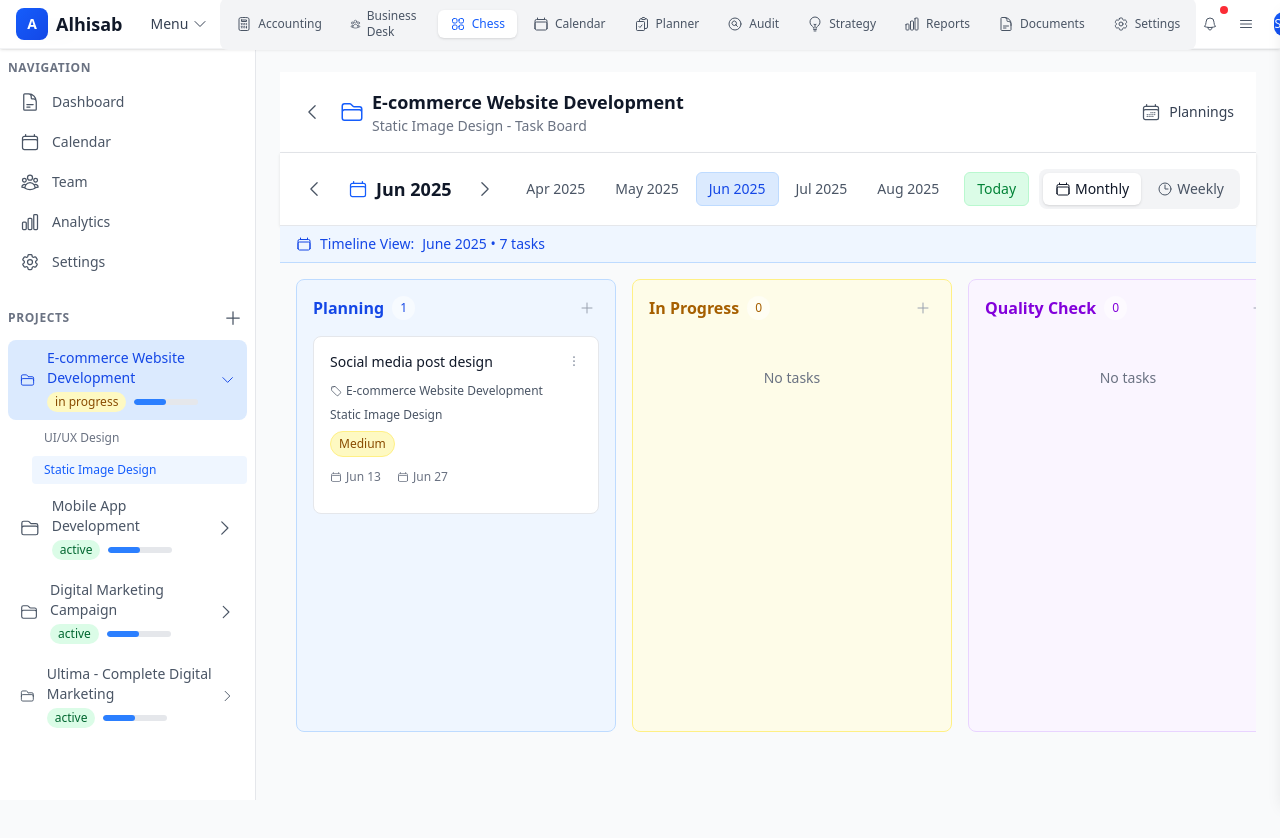
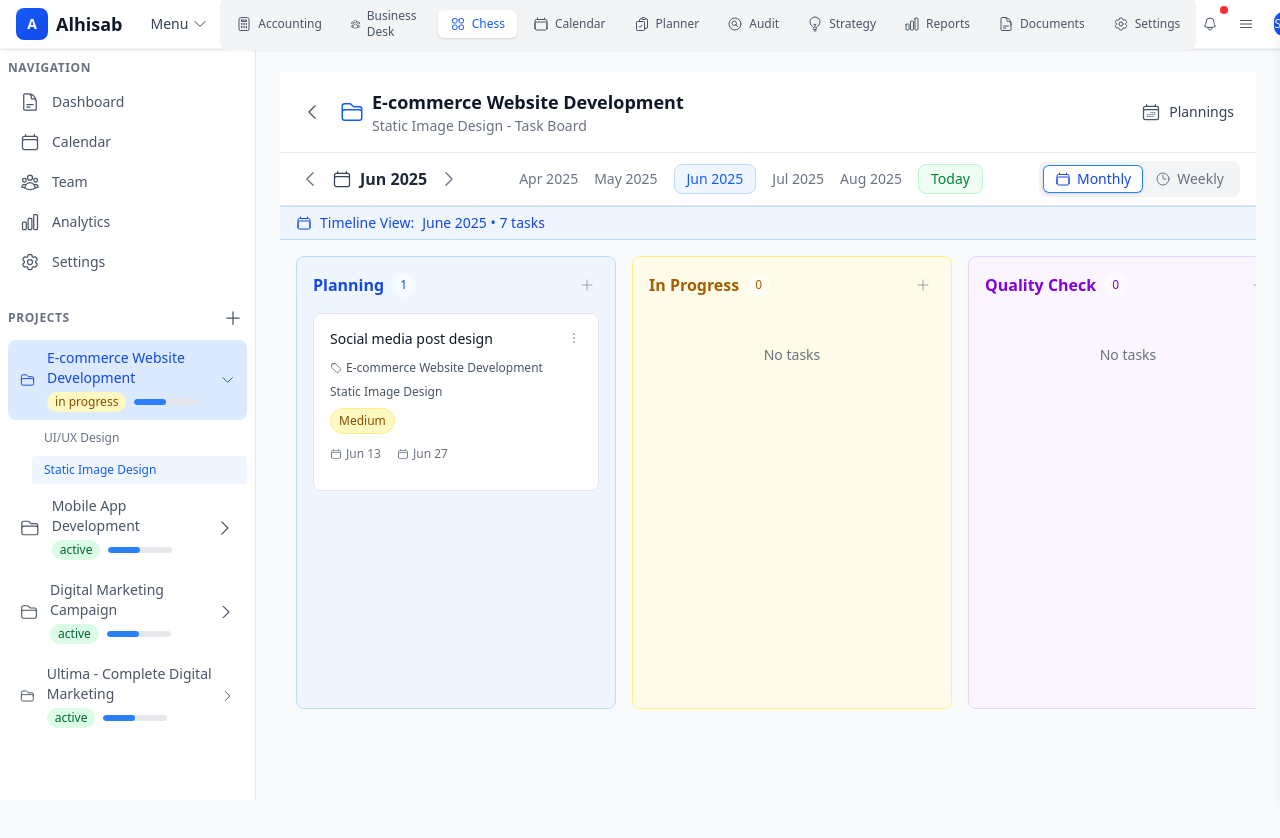
Before and after one commit to einfoengine/alhisab, a Next.js app in the folder frontend/: page /chess/proj_001/ser_001 in a window 1280 px wide. Shown: the top 838 px of the page. Built offline with nearby package versions, Linux system fonts and the light colour scheme.

Commit message:
Improvement of task timeline in progress

```diff
--- a/frontend/src/components/TasksBoardView.tsx
+++ b/frontend/src/components/TasksBoardView.tsx
@@ -273,7 +273,7 @@ const TasksBoardView: React.FC<TasksBoardViewProps> = ({ tasks, onUpdateTask, on
     <div className="h-full flex flex-col">
       {/* Timeline Indicator */}
       {timelineInfo && (
-        <div className="bg-blue-50 border-b border-blue-200 px-4 py-2 flex-shrink-0">
+        <div className="bg-blue-50 border-y border-blue-200 px-4 py-1.5 flex-shrink-0">
           <div className="flex items-center gap-2 text-sm text-blue-700">
             <CalendarIcon className="w-4 h-4" />
             <span className="font-medium">Timeline View:</span>
--- a/frontend/src/components/TimelineSelector.tsx
+++ b/frontend/src/components/TimelineSelector.tsx
@@ -73,52 +73,59 @@ const TimelineSelector: React.FC<TimelineSelectorProps> = ({
   };
 
   return (
-    <div className="bg-white border-b border-gray-200 p-4 shadow-sm">
+    <div className="bg-white border-b border-gray-200 px-4 py-2">
       <div className="flex items-center justify-between">
         {/* Navigation Controls */}
-        <div className="flex items-center gap-4">
+        <div className="flex items-center gap-2">
           <button
             onClick={navigatePrevious}
-            className="p-2 rounded-md hover:bg-gray-100 transition-colors"
+            className="p-1 rounded-md hover:bg-gray-100 transition-colors"
             title={`Previous ${view === 'monthly' ? 'month' : 'week'}`}
           >
-            <ChevronLeftIcon className="w-5 h-5 text-gray-600" />
+            <ChevronLeftIcon className="w-5 h-5 text-gray-500" />
           </button>
 
           <div className="flex items-center gap-2">
-            <CalendarIcon className="w-5 h-5 text-blue-600" />
-            <span className="text-lg font-semibold text-gray-900">
+            <CalendarIcon className="w-5 h-5 text-gray-700" />
+            <span className="text-base font-semibold text-gray-800">
               {view === 'monthly' ? formatMonth(selectedMonth) : formatWeek(selectedMonth)}
             </span>
           </div>
 
           <button
             onClick={navigateNext}
-            className="p-2 rounded-md hover:bg-gray-100 transition-colors"
+            className="p-1 rounded-md hover:bg-gray-100 transition-colors"
             title={`Next ${view === 'monthly' ? 'month' : 'week'}`}
           >
-            <ChevronRightIcon className="w-5 h-5 text-gray-600" />
+            <ChevronRightIcon className="w-5 h-5 text-gray-500" />
           </button>
         </div>
 
         {/* Quick Navigation */}
-        <div className="flex items-center gap-3">
-          <div className="flex items-center gap-1">
+        <div className="flex items-center gap-4">
+          <div className="flex items-center gap-4 text-sm font-medium">
             {[-2, -1, 0, 1, 2].map((offset) => {
               const date = new Date();
               date.setMonth(date.getMonth() + offset);
               const isCurrent = selectedMonth.getMonth() === date.getMonth() &&
                                selectedMonth.getFullYear() === date.getFullYear();
 
+              if (isCurrent) {
+                return (
+                  <button
+                    key={offset}
+                    onClick={() => quickNavigate(offset)}
+                    className="px-3 py-1 rounded-lg text-sm font-medium bg-blue-50 text-blue-600 border border-blue-200"
+                  >
+                    {formatMonth(date)}
+                  </button>
+                );
+              }
               return (
                 <button
                   key={offset}
                   onClick={() => quickNavigate(offset)}
-                  className={`px-3 py-1.5 rounded-md text-sm font-medium transition-colors ${
-                    isCurrent
-                      ? 'bg-blue-100 text-blue-700 border border-blue-200'
-                      : 'text-gray-600 hover:bg-gray-100 border border-transparent'
-                  }`}
+                  className="text-gray-500 hover:text-gray-900 transition-colors"
                 >
                   {formatMonth(date)}
                 </button>
@@ -128,20 +135,20 @@ const TimelineSelector: React.FC<TimelineSelectorProps> = ({
 
           <button
             onClick={goToToday}
-            className="px-3 py-1.5 bg-green-100 text-green-700 rounded-md text-sm font-medium hover:bg-green-200 transition-colors border border-green-200"
+            className="px-3 py-1 bg-green-50 text-green-700 rounded-lg text-sm font-medium border border-green-200 hover:bg-green-100 transition-colors"
           >
             Today
           </button>
         </div>
 
         {/* View Toggle */}
-        <div className="flex items-center gap-1 bg-gray-100 rounded-lg p-1">
+        <div className="flex items-center bg-gray-100 rounded-lg p-1">
           <button
             onClick={() => onViewChange('monthly')}
-            className={`px-3 py-1.5 rounded-md text-sm font-medium transition-colors flex items-center gap-1 ${
+            className={`px-3 py-1 rounded-md text-sm font-medium transition-colors flex items-center gap-1.5 ${
               view === 'monthly'
-                ? 'bg-white text-gray-900 shadow-sm'
-                : 'text-gray-600 hover:text-gray-900'
+                ? 'bg-white text-blue-700 shadow-sm ring-1 ring-inset ring-blue-500'
+                : 'text-gray-500 hover:text-gray-900'
             }`}
           >
             <CalendarIcon className="w-4 h-4" />
@@ -149,10 +156,10 @@ const TimelineSelector: React.FC<TimelineSelectorProps> = ({
           </button>
           <button
             onClick={() => onViewChange('weekly')}
-            className={`px-3 py-1.5 rounded-md text-sm font-medium transition-colors flex items-center gap-1 ${
+            className={`px-3 py-1 rounded-md text-sm font-medium transition-colors flex items-center gap-1.5 ${
               view === 'weekly'
-                ? 'bg-white text-gray-900 shadow-sm'
-                : 'text-gray-600 hover:text-gray-900'
+                ? 'bg-white text-blue-700 shadow-sm ring-1 ring-inset ring-blue-500'
+                : 'text-gray-500 hover:text-gray-900'
             }`}
           >
             <ClockIcon className="w-4 h-4" />
```
